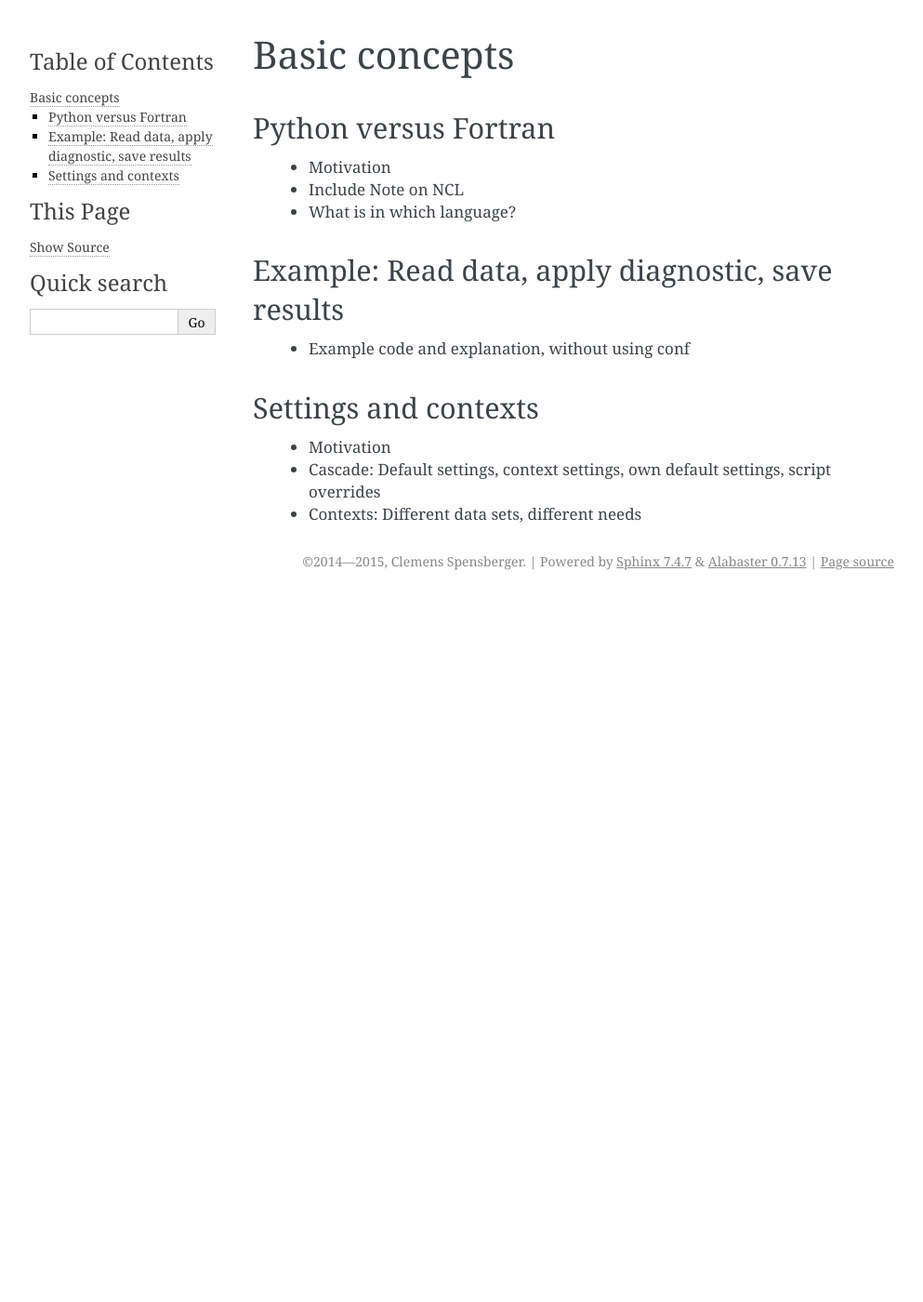
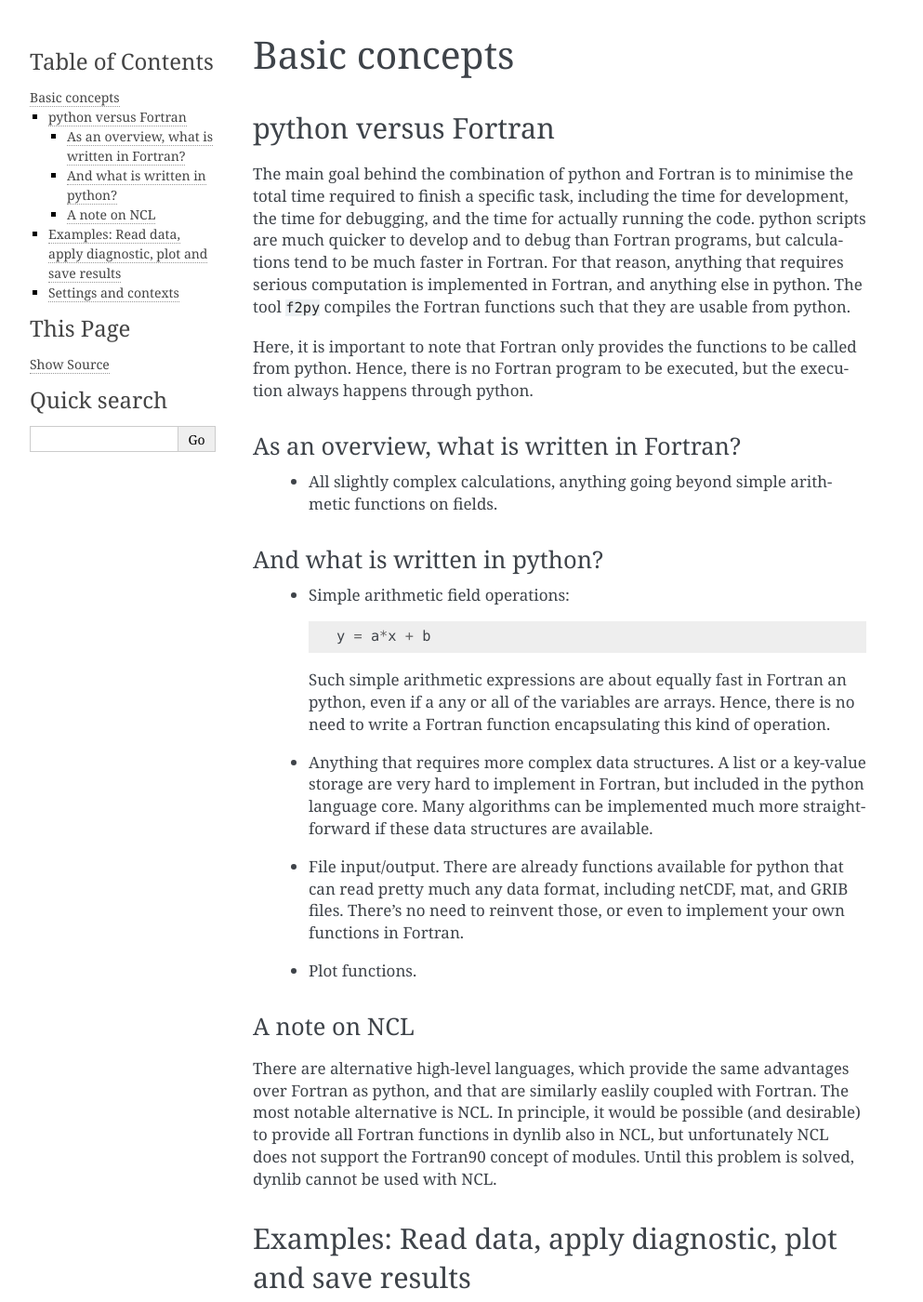
Before and after one commit to weathermanbarnes/wxlib, a Sphinx documentation site: the page built from doc/source/basic.rst, in a window 1280 px wide and 1400 px high. Shown: the whole window at 93% size, without its empty margins (148-1141 px from the left). Built offline with Sphinx 7.4.7, drawn with Linux system fonts in a browser that asks for light colours; the version number could not be read and is left out; some of the changed text lies outside the part shown.

Commit message:
Wrote most first two subsections of basic concepts section.
Includes two example scripts.

```diff
--- a/doc/source/basic.rst
+++ b/doc/source/basic.rst
@@ -1,18 +1,97 @@
 Basic concepts
 ==============
 
-Python versus Fortran
+python versus Fortran
 ---------------------
 
- * Motivation
- * Include Note on NCL
- * What is in which language?
+The main goal behind the combination of python and Fortran is to minimise the total time required
+to finish a specific task, including the time for development, the time for debugging, and the
+time for actually running the code. python scripts are much quicker to develop and to debug than
+Fortran programs, but calculations tend to be much faster in Fortran. For that reason, anything
+that requires serious computation is implemented in Fortran, and anything else in python. The
+tool ``f2py`` compiles the Fortran functions such that they are usable from python.
+
+Here, it is important to note that Fortran only provides the functions to be called from python.
+Hence, there is no Fortran program to be executed, but the execution always happens through python.
+
+As an overview, what is written in Fortran?
+"""""""""""""""""""""""""""""""""""""""""""
+
+ * All slightly complex calculations, anything going beyond simple arithmetic functions on fields.
+
+And what is written in python?
+""""""""""""""""""""""""""""""
+
+ * Simple arithmetic field operations::
+
+     y = a*x + b
+
+   Such simple arithmetic expressions are about equally fast in Fortran an python, even if a
+   any or all of the variables are arrays. Hence, there is no need to write a Fortran function
+   encapsulating this kind of operation.
+ * Anything that requires more complex data structures. A list or a key-value storage are very hard to
+   implement in Fortran, but included in the python language core. Many algorithms can be implemented
+   much more straightforward if these data structures are available.
+ * File input/output. There are already functions available for python that can read pretty much any
+   data format, including netCDF, mat, and GRIB files. There's no need to reinvent those, or even to
+   implement your own functions in Fortran.
+ * Plot functions.
+
+A note on NCL
+"""""""""""""
+
+There are alternative high-level languages, which provide the same advantages over Fortran as python,
+and that are similarly easlily coupled with Fortran. The most notable alternative is NCL. In principle,
+it would be possible (and desirable) to provide all Fortran functions in dynlib also in NCL, but
+unfortunately NCL does not support the Fortran90 concept of modules. Until this problem is solved,
+dynlib cannot be used with NCL.
 
 
-Example: Read data, apply diagnostic, save results
---------------------------------------------------
+Examples: Read data, apply diagnostic, plot and save results
+------------------------------------------------------------
 
- * Example code and explanation, without using conf
+.. literalinclude:: inc/basic_example_inst.py
+   :linenos:
+
+The first two lines are a standard header for a python file. Line 1 declares the file to be a python
+script, allowing it to be executed by ``./script_name.py``. Line 2 gives the file encoding, which is
+required of you use non-acsii characters in your script. Both lines are optional, but recommended.
+
+Lines 4 and 5 import some standard functionality from dynlib. :mod:`dynlib.shorthands` contains some
+widely used functions such that they can be imported together and ``conf`` contains some default
+settings.
+
+The concept behind lines 7 and 8 will be discussed more thoroughly in the following sections. For now,
+it is enough to note that these lines ensure that the script uses ERA-Interim reanalysis as its data base,
+and that it wants to use variables that are derived through dynlib.
+
+The last import on line 10 finally makes all functions of :mod:`dynlib.diag` available.
+
+The time interval on line 13 is a list of datetime objects, that define the time interval for which
+data is to be fetched in lines 17 and 18. Analogously the vertical level for the requested data is
+set on line 14. In additon to the actual data, the data fetcher function :func:`get_instantaneous` also
+returns meta-information about the variable, mainly the grid that the variable is defined on.
+
+Line 21 finally calculated total deformation from the given wind velocity components. The results are
+then saved to a netCDF file in line 25.
+
+For each of the time steps available, the deformation field is also plotted on a map covering the
+North Atlantic (line 29/30).
+
+.. literalinclude:: inc/basic_example_year.py
+   :linenos:
+   :emphasize-lines: 13,17-18
+
+If you want to calculate deformation for all the data in an input file, the structure of the script
+is very similar. The differences are highlighted in yellow. Most notably, insteand of using
+:func:`get_instantaneous` the script calls :func:`metopen` which simply returns all the data available for
+the requested variable in the requested file.
+
+File names typically follow a standard structure, which is stored in the configuration key
+``conf.file_std``. Parameters for completing the file name are filled in using the python string
+formatting mechanism with the ``%`` operator. This mechanism might seem a bit tedious at first, but it
+will make sure that your scripts run unchanged, when for example the file naming convention changes
+or when you apply the script to a different data set.
 
 
 Settings and contexts
--- /dev/null
+++ b/doc/source/inc/basic_example_inst.py
@@ -0,0 +1,32 @@
+#!/usr/bin/env python
+# -*- encoding: utf8
+
+from dynlib.shorthands import dt, get_instantaneous, metsave, fig
+from dynlib.settings import conf, m
+
+import dynlib.context.erainterim
+import dynlib.context.derived
+
+import dynlib.diag
+
+
+timeinterval = [dt(2011,12,25,0), dt(2011,12,26,12)]
+plev = '850'
+
+# Get wind velocity components on 850 hPa for Ekstremværet Dagmar
+u, grid = get_instantaneous('u', timeinterval, plevs=plev)
+v, grid = get_instantaneous('v', timeinterval, plevs=plev)
+
+# Calculate total deformation
+defabs = dynlib.diag.def_total(u, v, grid.dx, grid.dy)
+
+# Save results as netCDF file
+# TODO: Currently time and plev are not part of/taken from grid object
+metsave(defabs, grid, q='defabs')
+
+# Plot results
+for tidx in range(len(grid.t)):
+	fig.map(defabs[tidx,::], grid, q='defabs', plev=plev,
+			name=grid.t_parsed[tidx], proj=m.N_Atlantic)
+
+# the end
--- /dev/null
+++ b/doc/source/inc/basic_example_year.py
@@ -0,0 +1,30 @@
+#!/usr/bin/env python
+# -*- encoding: utf8
+
+from dynlib.shorthands import metopen, metsave
+from dynlib.settings import conf
+
+import dynlib.context.erainterim
+import dynlib.context.derived
+
+import dynlib.diag
+
+
+year = 2011
+plev = '850'
+
+# Get wind velocity components on 850 hPa for the entire year 2011
+u, grid = metopen(conf.file_std % {'qf': 'u', 'time': year, 'plev': plev}, 'u')
+v, grid = metopen(conf.file_std % {'qf': 'v', 'time': year, 'plev': plev}, 'v')
+
+# Calculate total deformation
+defabs = dynlib.diag.def_total(u, v, grid.dx, grid.dy)
+
+# Save results as netCDF file
+# TODO: Currently time and plev are not part of/taken from grid object
+metsave(defabs, grid, q='defabs')
+
+# Current API
+metsave(defabs, grid, year, plev, 'defabs')
+
+# the end
```
